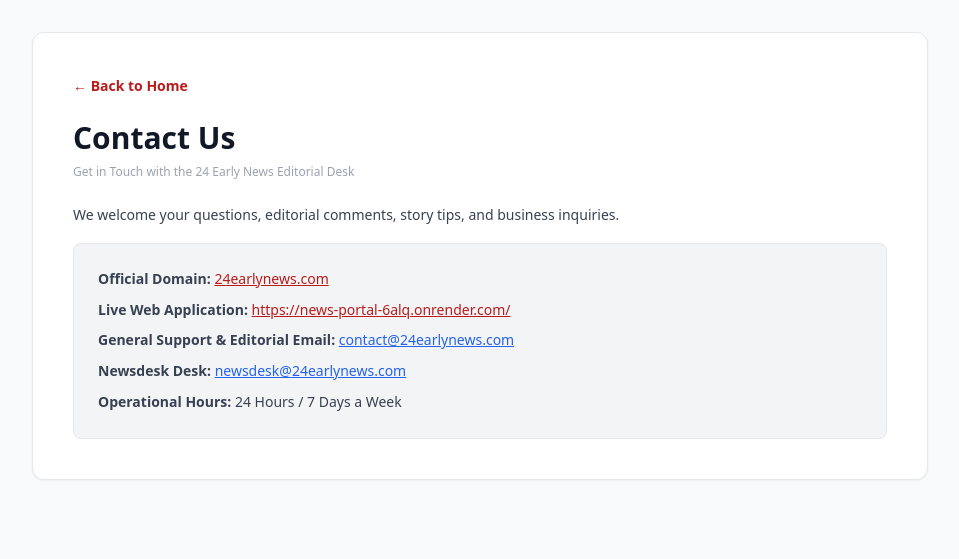
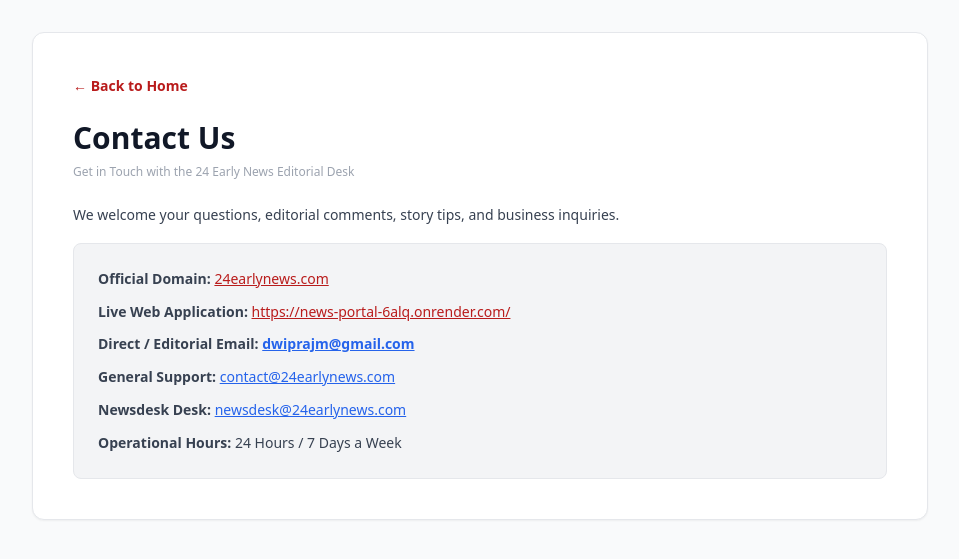
Before and after one commit to dwiprajm-byte/news-portal, a Flask app: page /contact in a window 1280 px wide. Shown: the top 559 px of the page, without its empty margins (160-1119 px from the left). Run offline with Flask 3, Linux system fonts and the light colour scheme; some libraries are stand-ins or nearby versions.

Commit message:
Update Contact Us email to dwiprajm@gmail.com

```diff
--- a/templates/contact.html
+++ b/templates/contact.html
@@ -13,10 +13,11 @@
     <p class="text-xs text-gray-400 mb-6">Get in Touch with the 24 Early News Editorial Desk</p>
     <div class="space-y-4 text-sm leading-relaxed text-gray-700">
       <p>We welcome your questions, editorial comments, story tips, and business inquiries.</p>
-      <div class="bg-gray-100 p-6 rounded-lg border border-gray-200 mt-4 space-y-2">
+      <div class="bg-gray-100 p-6 rounded-lg border border-gray-200 mt-4 space-y-2.5">
         <p><strong>Official Domain:</strong> <a href="https://24earlynews.com" class="text-red-700 underline">24earlynews.com</a></p>
         <p><strong>Live Web Application:</strong> <a href="https://news-portal-6alq.onrender.com/" class="text-red-700 underline">https://news-portal-6alq.onrender.com/</a></p>
-        <p><strong>General Support & Editorial Email:</strong> <a href="mailto:contact@24earlynews.com" class="text-blue-600 underline">contact@24earlynews.com</a></p>
+        <p><strong>Direct / Editorial Email:</strong> <a href="mailto:dwiprajm@gmail.com" class="text-blue-600 font-semibold underline">dwiprajm@gmail.com</a></p>
+        <p><strong>General Support:</strong> <a href="mailto:contact@24earlynews.com" class="text-blue-600 underline">contact@24earlynews.com</a></p>
         <p><strong>Newsdesk Desk:</strong> <a href="mailto:newsdesk@24earlynews.com" class="text-blue-600 underline">newsdesk@24earlynews.com</a></p>
         <p><strong>Operational Hours:</strong> 24 Hours / 7 Days a Week</p>
       </div>
```
